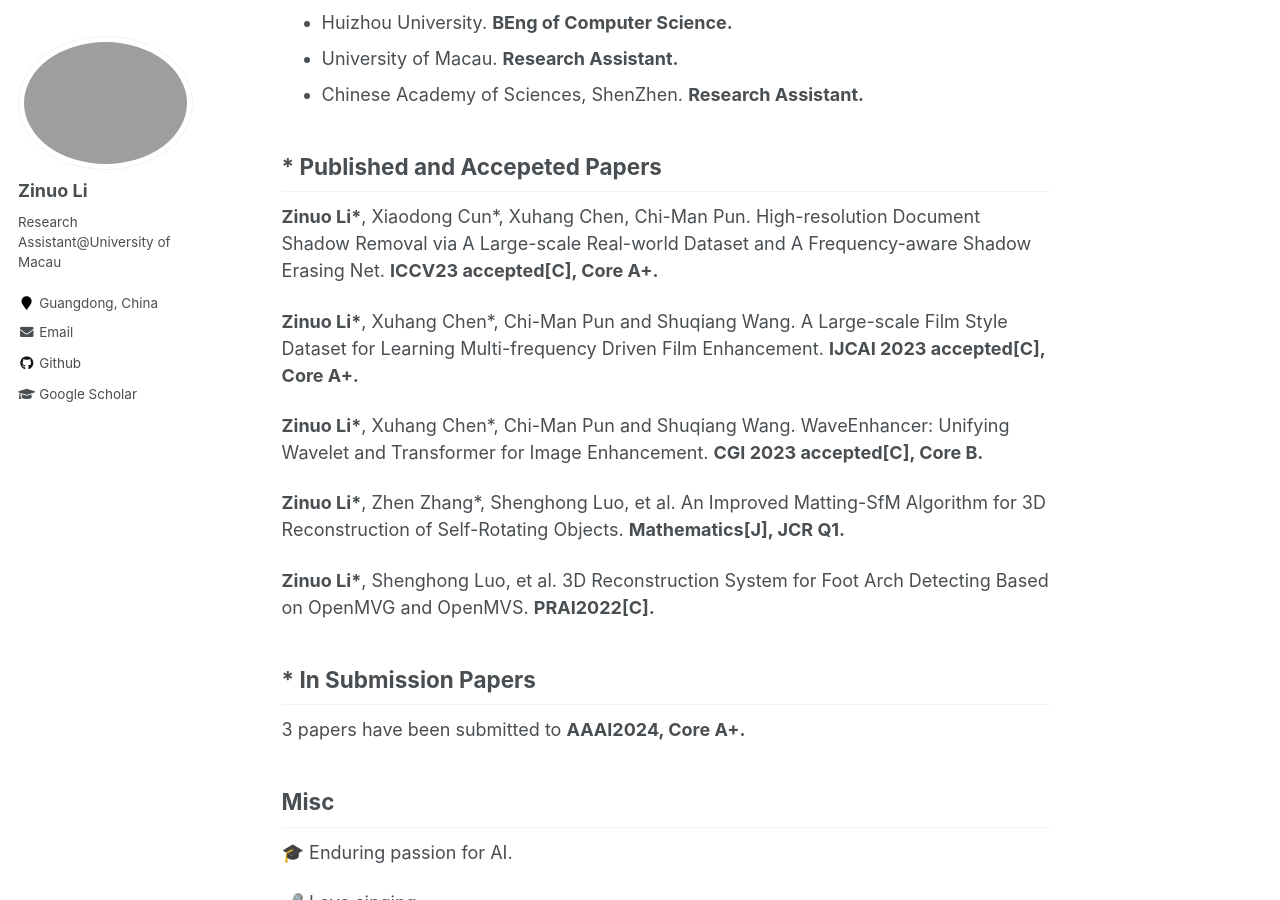
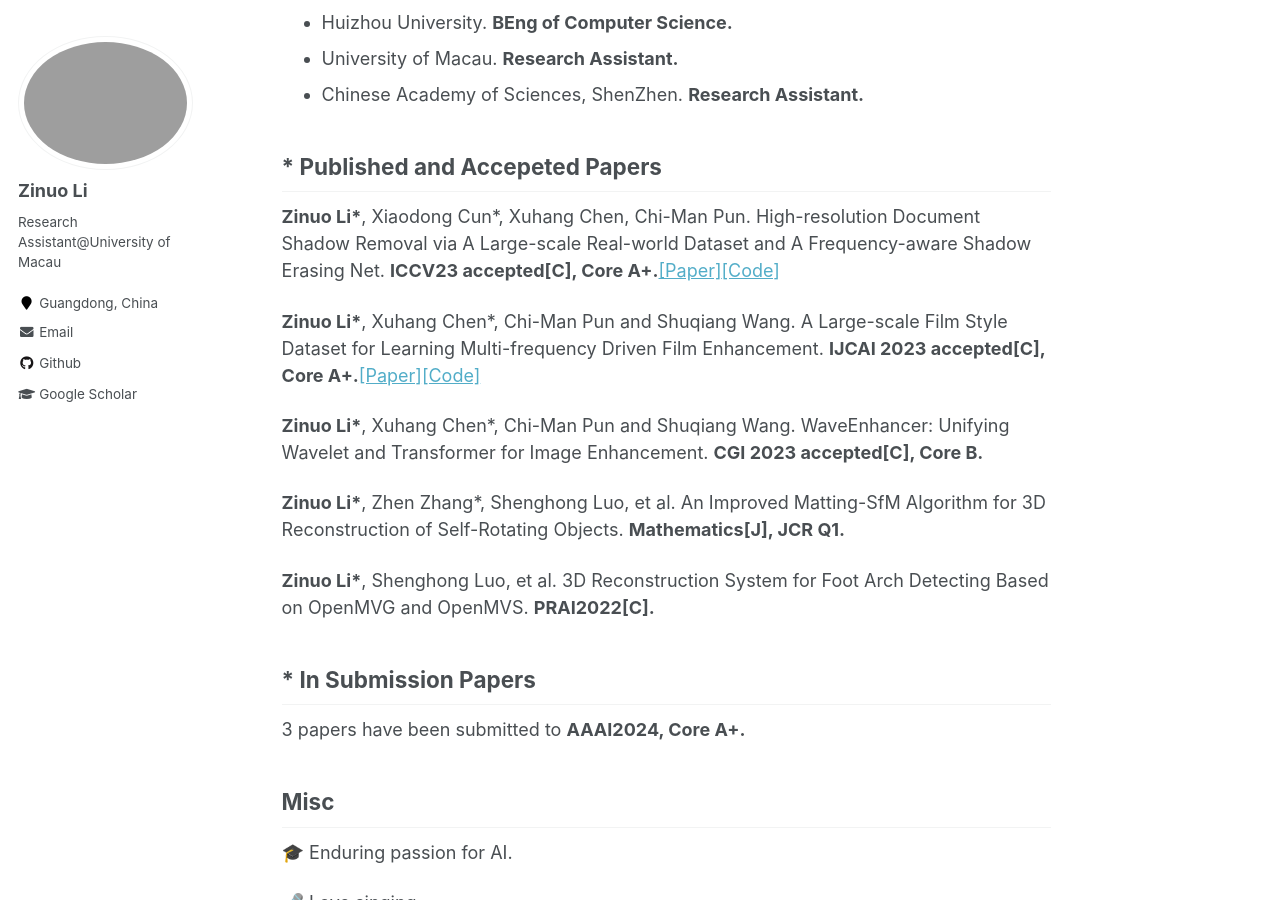
Before and after one commit to Shenghong-Luo/Shenghong-Luo.github.io, a Jekyll site: the page built from _pages/about.md, in a window 1280 px wide and 900 px high, scrolled down 702 px. Built offline with Jekyll 4.4.1, drawn with Linux system fonts in a browser that asks for light colours.

Commit message:
Update about.md

```diff
--- a/_pages/about.md
+++ b/_pages/about.md
@@ -24,9 +24,9 @@ Zino Li is now a computer science undergraduate student who is currently working
 
 
 ## * Published and Accepeted Papers
-**Zinuo Li\***, Xiaodong Cun\*, Xuhang Chen, Chi-Man Pun. High-resolution Document Shadow Removal via A Large-scale Real-world Dataset and A Frequency-aware Shadow Erasing Net. **ICCV23 accepted[C], Core A+.**
+**Zinuo Li\***, Xiaodong Cun\*, Xuhang Chen, Chi-Man Pun. High-resolution Document Shadow Removal via A Large-scale Real-world Dataset and A Frequency-aware Shadow Erasing Net. **ICCV23 accepted[C], Core A+.**<a href="https://arxiv.org/abs/2308.14221">[Paper]</a><a href="https://github.com/CXH-Research/DocShadow-SD7K">[Code]</a>
 
- **Zinuo Li\***, Xuhang Chen\*, Chi-Man Pun and Shuqiang Wang. A Large-scale Film Style Dataset for Learning Multi-frequency Driven Film Enhancement. **IJCAI 2023 accepted[C], Core A+.**
+ **Zinuo Li\***, Xuhang Chen\*, Chi-Man Pun and Shuqiang Wang. A Large-scale Film Style Dataset for Learning Multi-frequency Driven Film Enhancement. **IJCAI 2023 accepted[C], Core A+.**<a href="https://arxiv.org/abs/2301.08880">[Paper]</a><a href="https://github.com/CXH-Research/FilmNet">[Code]</a>
 
  **Zinuo Li\***, Xuhang Chen\*, Chi-Man Pun and Shuqiang Wang. WaveEnhancer: Unifying Wavelet and Transformer for Image Enhancement. **CGI 2023 accepted[C], Core B.**
 
```
